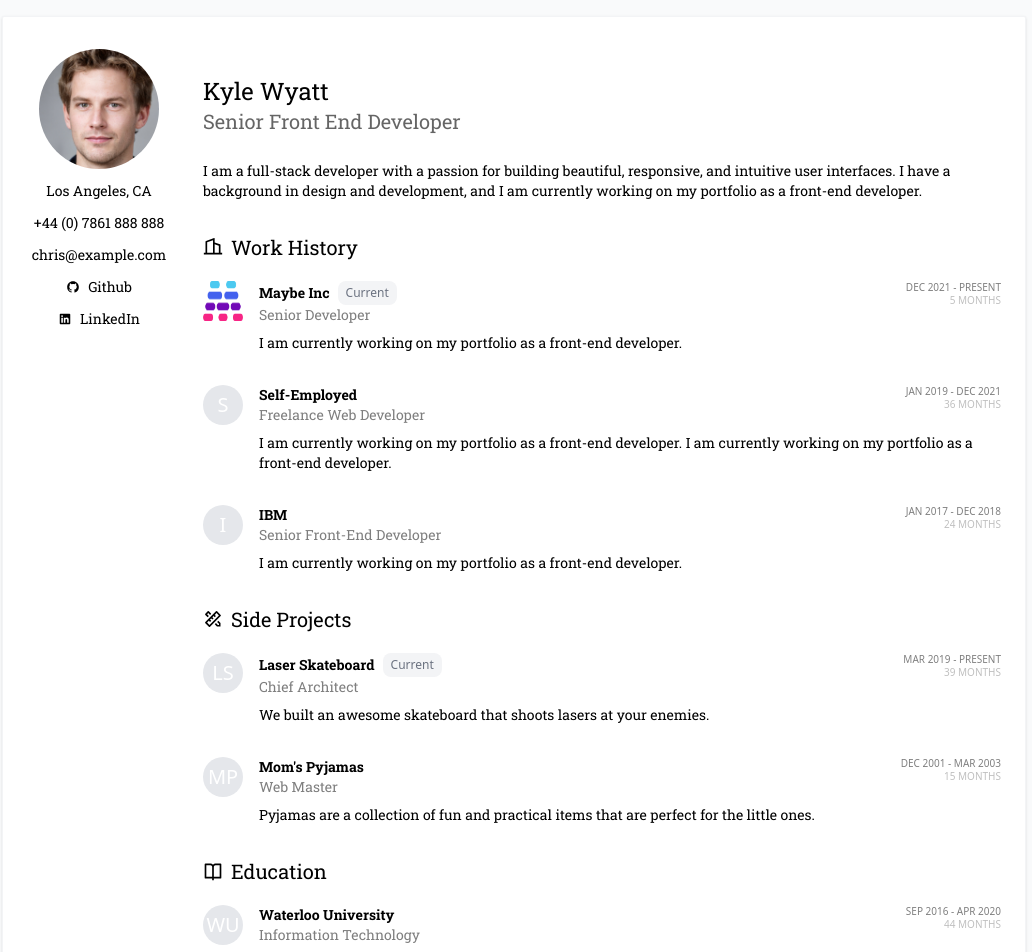
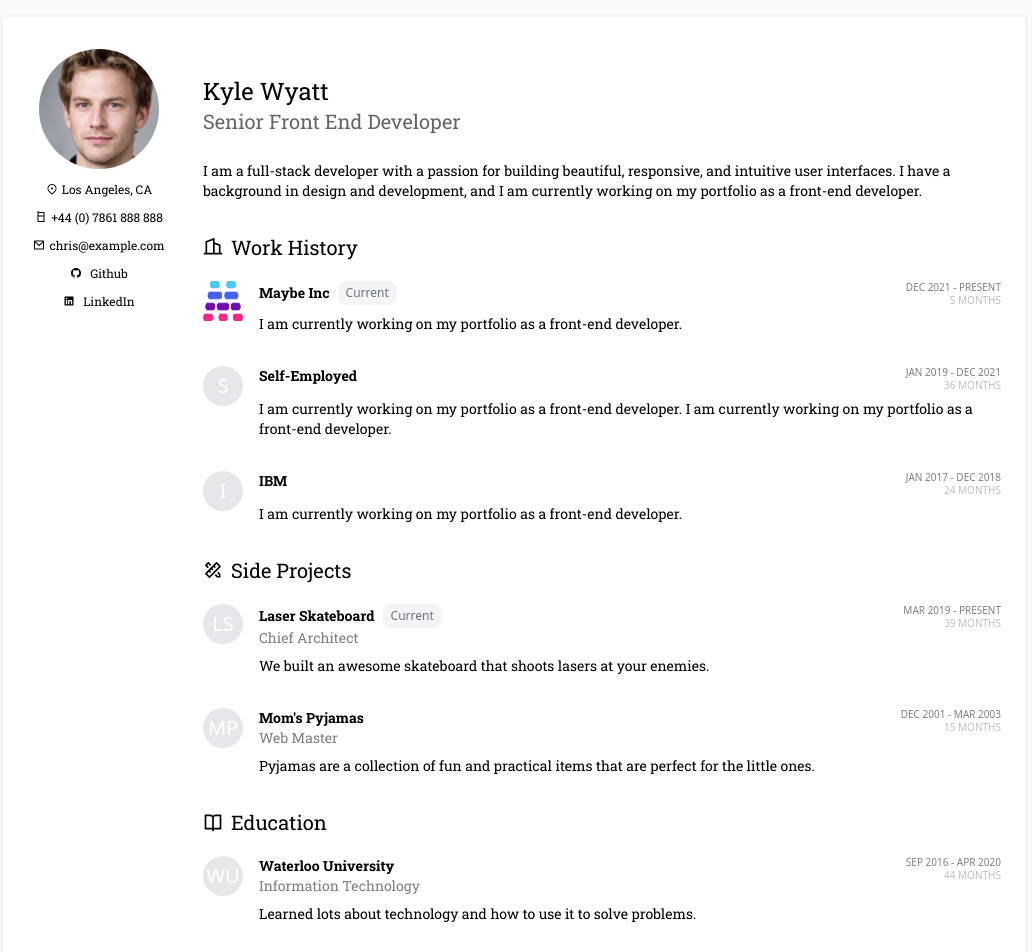
Before and after one commit to korygorsky/resume, a Next.js app: page / in a window 1280 px wide. Shown: the top 952 px of the page, without its empty margins (126-1158 px from the left). Built offline with nearby package versions, Linux system fonts and the light colour scheme.

Commit message:
Extracting duplication from work, education and side project sections

```diff
--- a/components/EducationSection.jsx
+++ b/components/EducationSection.jsx
@@ -1,70 +1,26 @@
 import { RiBookOpenLine } from 'react-icons/ri'
-import Image from 'next/image'
 
 import data from '../data'
 import SectionHeading from './SectionHeading'
 import SectionContainer from './SectionContainer'
-import WorkPeriod from './WorkPeriod'
+import Experience from './Experience'
 
 const EducationSection = () => {
     return (
         <SectionContainer>
             <SectionHeading title="Education" icon={RiBookOpenLine} />
-            {data.education.map((school, i) => {
-                const initials = school.institution
-                    .split(' ')
-                    .map((word) => {
-                        return word[0]
-                    })
-                    .join('')
-                return (
-                    <div key={school.startDate} className="flex mb-8">
-                        {data.showLogos && (
-                            <div className="relative aspect-square w-10 h-10 mr-4">
-                                {school.logo && (
-                                    <Image
-                                        alt={`${school.institution}'s logo`}
-                                        src={school.logo}
-                                        layout="fill"
-                                    />
-                                )}
-                                {!school.logo && (
-                                    <div className="bg-gray-200 rounded-full flex items-center justify-center w-10 h-10 text-white text-xl font-sans">
-                                        {initials}
-                                    </div>
-                                )}
-                            </div>
-                        )}
-                        <div className="w-full">
-                            <div className="flex justify-between mb-2">
-                                <div>
-                                    <div className="flex items-center">
-                                        <div className="font-bold">
-                                            {school.institution}
-                                        </div>
-                                        {!school.endDate && (
-                                            <div className="bg-gray-100 text-gray-500 font-sans ml-2 inline-block py-1 px-2 rounded-lg text-xs ">
-                                                Current
-                                            </div>
-                                        )}
-                                    </div>
-                                    <div className="opacity-50">
-                                        {school.program}
-                                    </div>
-                                </div>
-                                <div>
-                                    <WorkPeriod
-                                        startDate={school.startDate}
-                                        endDate={school.endDate}
-                                    />
-                                </div>
-                            </div>
-
-                            <div>{school.description}</div>
-                        </div>
-                    </div>
-                )
-            })}
+            {data.education.map((school, i) => (
+                <Experience
+                    key={school.startDate}
+                    showLogos={data.showLogos}
+                    title={school.institution}
+                    logo={school.logo}
+                    subtitle={school.program}
+                    description={school.description}
+                    startDate={school.startDate}
+                    endDate={school.endDate}
+                />
+            ))}
         </SectionContainer>
     )
 }
--- /dev/null
+++ b/components/Experience.jsx
@@ -0,0 +1,61 @@
+import WorkPeriod from './WorkPeriod'
+import Image from 'next/image'
+
+const Experience = ({
+    title,
+    description,
+    logo,
+    subtitle,
+    startDate,
+    endDate,
+    showLogos,
+}) => {
+    const initials = title
+        .split(' ')
+        .map((word) => {
+            return word[0]
+        })
+        .join('')
+    return (
+        <div className="flex mb-8">
+            {showLogos && (
+                <div className="relative aspect-square w-10 h-10 mr-4">
+                    {logo && (
+                        <Image
+                            alt={`${title}'s logo`}
+                            src={logo}
+                            layout="fill"
+                        />
+                    )}
+                    {!logo && (
+                        <div className="bg-gray-200 rounded-full flex items-center justify-center w-10 h-10 text-white text-xl font-sans">
+                            {initials}
+                        </div>
+                    )}
+                </div>
+            )}
+            <div className="w-full">
+                <div className="flex justify-between mb-2">
+                    <div>
+                        <div className="flex items-center">
+                            <div className="font-bold">{title}</div>
+                            {!endDate && (
+                                <div className="bg-gray-100 text-gray-500 font-sans ml-2 inline-block py-1 px-2 rounded-lg text-xs ">
+                                    Current
+                                </div>
+                            )}
+                        </div>
+                        <div className="opacity-50">{subtitle}</div>
+                    </div>
+                    <div>
+                        <WorkPeriod startDate={startDate} endDate={endDate} />
+                    </div>
+                </div>
+
+                <div>{description}</div>
+            </div>
+        </div>
+    )
+}
+
+export default Experience
--- a/components/SideProjectsSection.jsx
+++ b/components/SideProjectsSection.jsx
@@ -1,70 +1,26 @@
 import { RiPencilRuler2Line } from 'react-icons/ri'
-import Image from 'next/image'
 
 import data from '../data'
 import SectionHeading from './SectionHeading'
 import SectionContainer from './SectionContainer'
-import WorkPeriod from './WorkPeriod'
+import Experience from './Experience'
 
 const SideProjectsSection = () => {
     return (
         <SectionContainer>
             <SectionHeading title="Side Projects" icon={RiPencilRuler2Line} />
-            {data.sideProjects.map((project, i) => {
-                const initials = project.name
-                    .split(' ')
-                    .map((word) => {
-                        return word[0]
-                    })
-                    .join('')
-                return (
-                    <div key={project.startDate} className="flex mb-8">
-                        {data.showLogos && (
-                            <div className="relative aspect-square w-10 h-10 mr-4">
-                                {project.logo && (
-                                    <Image
-                                        alt={`${project.name}'s logo`}
-                                        src={project.logo}
-                                        layout="fill"
-                                    />
-                                )}
-                                {!project.logo && (
-                                    <div className="bg-gray-200 rounded-full flex items-center justify-center w-10 h-10 text-white text-xl font-sans">
-                                        {initials}
-                                    </div>
-                                )}
-                            </div>
-                        )}
-                        <div className="w-full">
-                            <div className="flex justify-between mb-2">
-                                <div>
-                                    <div className="flex items-center">
-                                        <div className="font-bold">
-                                            {project.name}
-                                        </div>
-                                        {!project.endDate && (
-                                            <div className="bg-gray-100 text-gray-500 font-sans ml-2 inline-block py-1 px-2 rounded-lg text-xs ">
-                                                Current
-                                            </div>
-                                        )}
-                                    </div>
-                                    <div className="opacity-50">
-                                        {project.role}
-                                    </div>
-                                </div>
-                                <div>
-                                    <WorkPeriod
-                                        startDate={project.startDate}
-                                        endDate={project.endDate}
-                                    />
-                                </div>
-                            </div>
-
-                            <div>{project.description}</div>
-                        </div>
-                    </div>
-                )
-            })}
+            {data.sideProjects.map((project, i) => (
+                <Experience
+                    key={project.startDate}
+                    showLogos={data.showLogos}
+                    title={project.name}
+                    logo={project.logo}
+                    subtitle={project.role}
+                    description={project.description}
+                    startDate={project.startDate}
+                    endDate={project.endDate}
+                />
+            ))}
         </SectionContainer>
     )
 }
--- a/components/SidebarPanel.jsx
+++ b/components/SidebarPanel.jsx
@@ -1,11 +1,12 @@
 import Image from 'next/image'
 
+import { RiMapPin2Line, RiCellphoneLine, RiMailLine } from 'react-icons/ri'
 import data from '../data'
 import Links from './Links'
 
 const SidebarPanel = () => {
     return (
-        <div className="flex flex-col gap-3 items-center text-center text-sm">
+        <div className="flex flex-col gap-3 items-center text-center text-xs">
             <Image
                 className="rounded-full"
                 src={data.profilePicture}
@@ -14,12 +15,23 @@ const SidebarPanel = () => {
                 height={120}
             />
 
-            <h2>{data.location}</h2>
-            <h2>{data.phone}</h2>
-            <h2>{data.email}</h2>
+            <ContactDetails icon={RiMapPin2Line}>
+                {data.location}
+            </ContactDetails>
+            <ContactDetails icon={RiCellphoneLine}>{data.phone}</ContactDetails>
+            <ContactDetails icon={RiMailLine}>{data.email}</ContactDetails>
             <Links links={data.links} />
         </div>
     )
 }
 
+const ContactDetails = ({ icon, children }) => {
+    const Icon = icon
+    return (
+        <h2 className="flex items-center">
+            <Icon className="mr-1" /> {children}
+        </h2>
+    )
+}
+
 export default SidebarPanel
--- a/components/WorkHistorySection.jsx
+++ b/components/WorkHistorySection.jsx
@@ -1,70 +1,26 @@
-import Image from 'next/image'
 import { RiBuilding2Line } from 'react-icons/ri'
 
 import data from '../data'
 import SectionHeading from './SectionHeading'
 import SectionContainer from './SectionContainer'
-import WorkPeriod from './WorkPeriod'
+import Experience from './Experience'
 
 const WorkHistorySection = () => {
     return (
         <SectionContainer>
             <SectionHeading title="Work History" icon={RiBuilding2Line} />
-            {data.workHistory.map((work, i) => {
-                const companyInitials = work.company
-                    .split(' ')
-                    .map((word) => {
-                        return word[0]
-                    })
-                    .join('')
-                return (
-                    <div key={work.startDate} className="flex mb-8">
-                        {data.showLogos && (
-                            <div className="relative aspect-square w-10 h-10 mr-4">
-                                {work.logo && (
-                                    <Image
-                                        alt={`${work.company}'s logo`}
-                                        src={work.logo}
-                                        layout="fill"
-                                    />
-                                )}
-                                {!work.logo && (
-                                    <div className="bg-gray-200 rounded-full flex items-center justify-center w-10 h-10 text-white text-xl font-sans">
-                                        {companyInitials}
-                                    </div>
-                                )}
-                            </div>
-                        )}
-                        <div className="w-full">
-                            <div className="flex justify-between mb-2">
-                                <div>
-                                    <div className="flex items-center">
-                                        <div className="font-bold">
-                                            {work.company}
-                                        </div>
-                                        {!work.endDate && (
-                                            <div className="bg-gray-100 text-gray-500 font-sans ml-2 inline-block py-1 px-2 rounded-lg text-xs ">
-                                                Current
-                                            </div>
-                                        )}
-                                    </div>
-                                    <div className="opacity-50">
-                                        {work.position}
-                                    </div>
-                                </div>
-                                <div>
-                                    <WorkPeriod
-                                        startDate={work.startDate}
-                                        endDate={work.endDate}
-                                    />
-                                </div>
-                            </div>
-
-                            <div>{work.description}</div>
-                        </div>
-                    </div>
-                )
-            })}
+            {data.workHistory.map((work, i) => (
+                <Experience
+                    key={work.startDate}
+                    showLogos={data.showLogos}
+                    title={work.company}
+                    logo={work.logo}
+                    subtitle={work.role}
+                    description={work.description}
+                    startDate={work.startDate}
+                    endDate={work.endDate}
+                />
+            ))}
         </SectionContainer>
     )
 }
```
Also changed, not shown: 1 other file (tests, documents, lock files or other folders).
